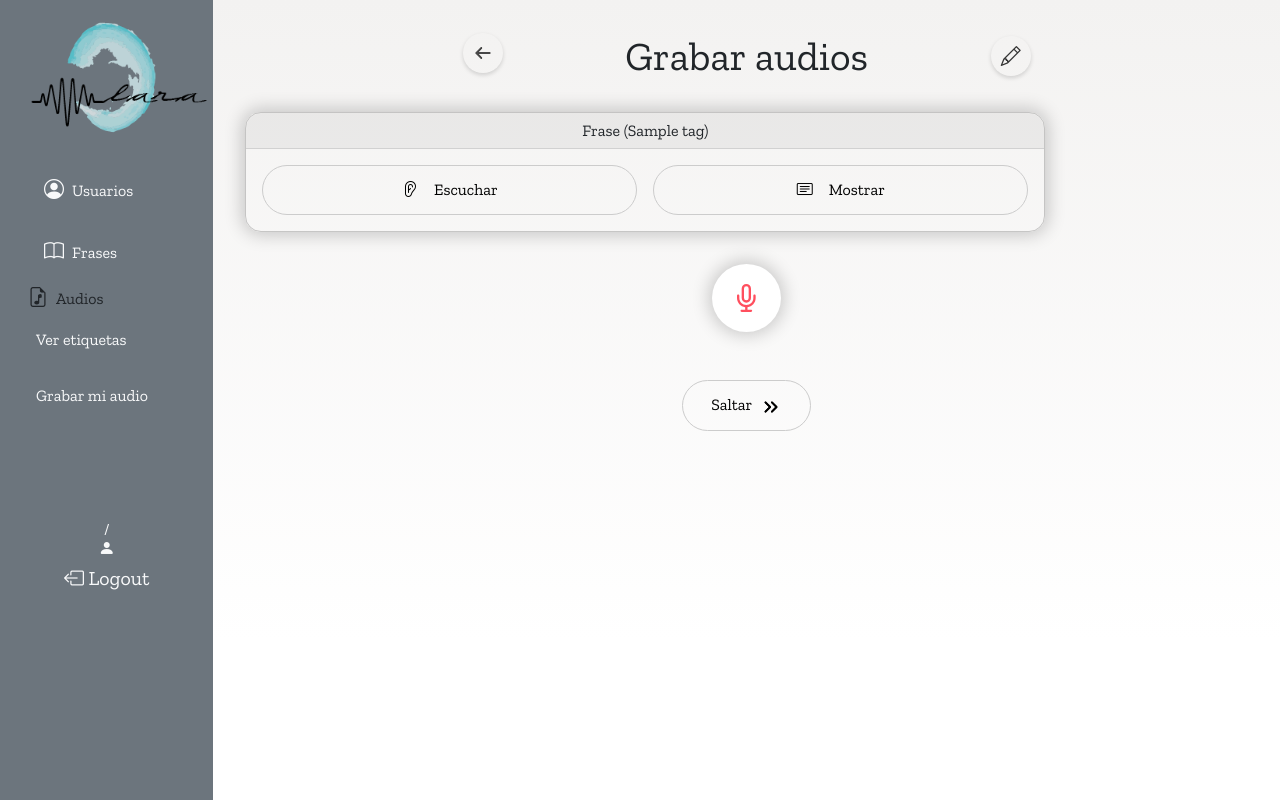
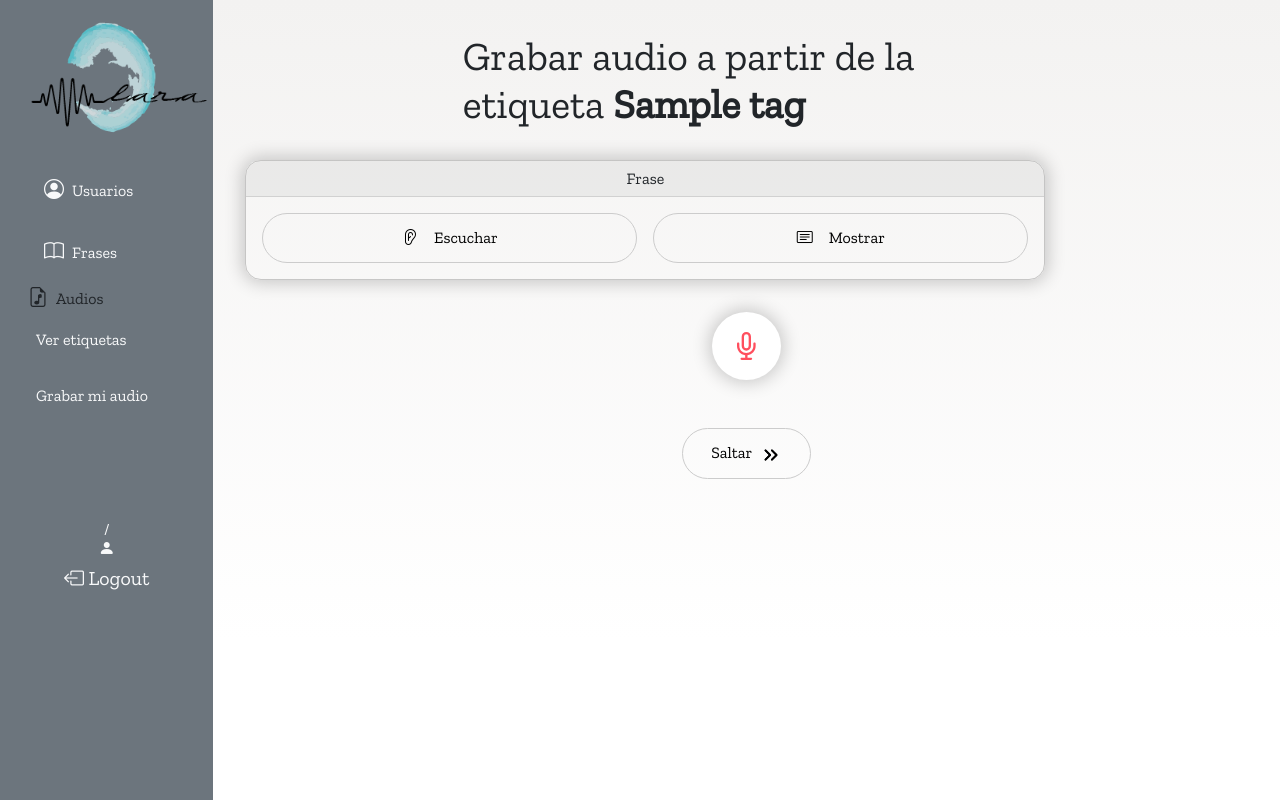
Before and after one commit to PIALARA/pia-lara, a Flask app: template pialara/templates/audios/client_record.html in a window 1280 px wide. Run offline with Flask 2, Linux system fonts and the light colour scheme; the template is opened without the code that fills it: most values are stand-ins (such as "Sample title", 1, 10 or a date in 2020); parts of the project's set-up code (start-up, migrations or seed data) failed here and were passed over.

Commit message:
modificado título con info de la etiqueta que se graba

```diff
--- a/pialara/templates/audios/client_record.html
+++ b/pialara/templates/audios/client_record.html
@@ -4,24 +4,14 @@
   <header class="header">
     <ul>
       <li>
-        <a class="header__button" href="{{ url_for('audios.client_tag') }}">
-          <svg width="24" height="24" viewBox="0 0 24 24"><defs><path id="a3" d="M18 7c0 .6-.4 1-1 1H3.4l4.3 4.3c.4.4.4 1 0 1.4-.2.2-.4.3-.7.3-.3 0-.5-.1-.7-.3l-6-6c-.1-.1-.2-.2-.2-.3-.1-.2-.1-.5 0-.8.1-.1.1-.2.2-.3l6-6c.4-.4 1-.4 1.4 0 .4.4.4 1 0 1.4L3.4 6H17c.6 0 1 .4 1 1z"></path></defs><g fill="none" fill-rule="evenodd" transform="translate(3 5)"><mask id="b3" fill="#fff"><use xlink:href="#a3"></use></mask><use fill="#000" fill-rule="nonzero" xlink:href="#a3"></use><g fill="#4A4A4A" mask="url(#b3)"><path d="M-3-5h24v24H-3z"></path></g></g></svg>
-        </a>
-      </li>
-      <li>
-        <h1>Grabar audios</h1>
-      </li>
-      <li>
-        <a class="header__button" href="{{ url_for('audios.client_text') }}">
-          <i class="bi bi-pencil"></i>
-        </a>
+        <h1>Grabar audio a partir de la etiqueta <strong>{{ tag }}</strong></h1>
       </li>
     </ul>
   </header>
 
   <section class="syllabus">
     <header class="syllabus__header">
-      <h2 class="tag">Frase ({{ tag }})</h2>
+      <h2 class="tag">Frase</h2>
     </header>
 
     <section class="syllabus__buttons">
```
